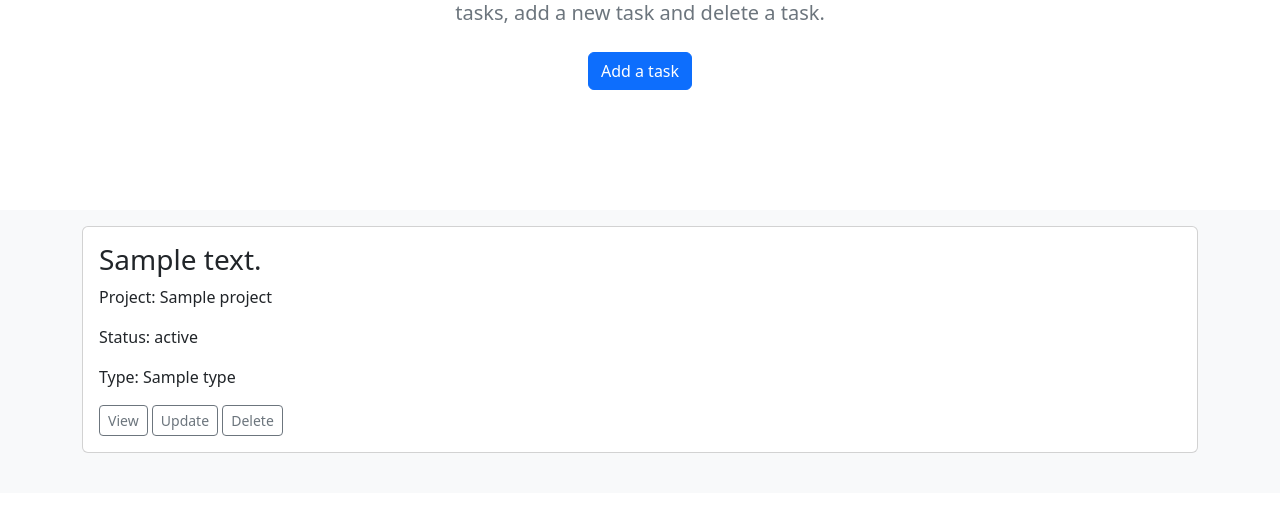
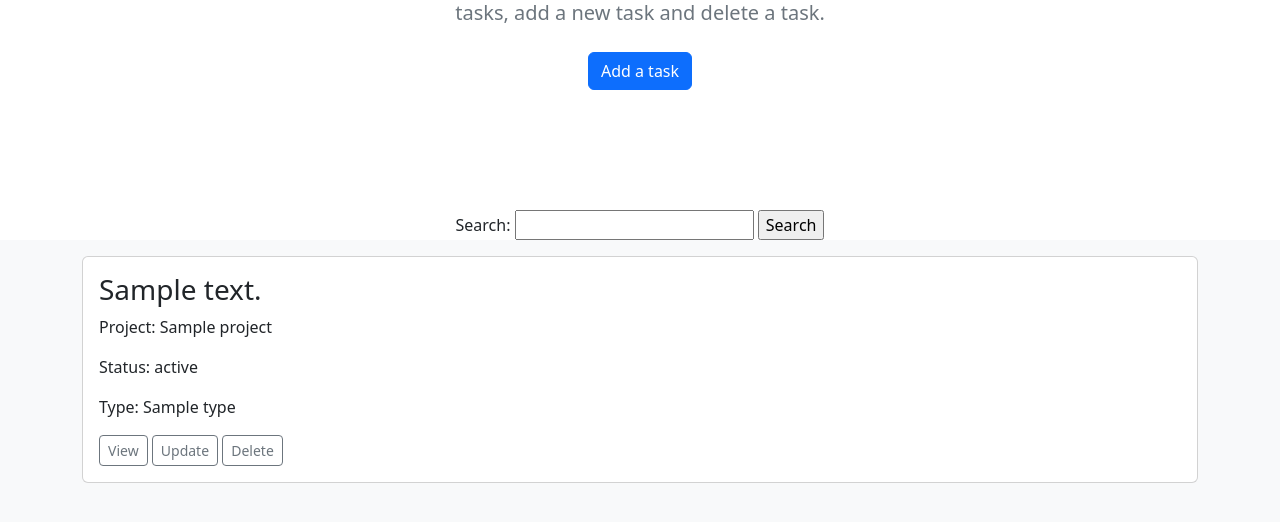
Before and after one commit to AdilbekDzharasov/homework_62_Adilbek_Dzharasov, a Django app: template source/webapp/templates/tasks/home.html in a window 1280 px wide. Shown: the part 240-762 px from the top of the page. Run offline with Django 4.2, Linux system fonts and the light colour scheme; the template is opened without the code that fills it: most values are stand-ins (such as "Sample title", 1, 10 or a date in 2020); form fields are guessed from the names that the template uses; parts of the project's set-up code (start-up, migrations or seed data) failed here and were passed over; some libraries are stand-ins or nearby versions.

Commit message:
Добавил html разметку для формы поиска на главной страничке

```diff
--- a/source/webapp/templates/partial/simple_search.html
+++ b/source/webapp/templates/partial/simple_search.html
@@ -1,10 +1,8 @@
-<!DOCTYPE html>
-<html lang="en">
-<head>
-  <meta charset="UTF-8">
-  <title>Title</title>
-</head>
-<body>
-
-</body>
-</html>
+<form class="text-center" action="" method="GET">
+    <label for="{{ form.search.id_for_label }}">{{ form.search.label }}:</label>
+    {{ form.search }}
+    <input type="submit" value="Search">
+    {% for error in form.search.errors %}
+        <p class="form-error">{{ error }}</p>
+    {% endfor %}
+</form>
```
